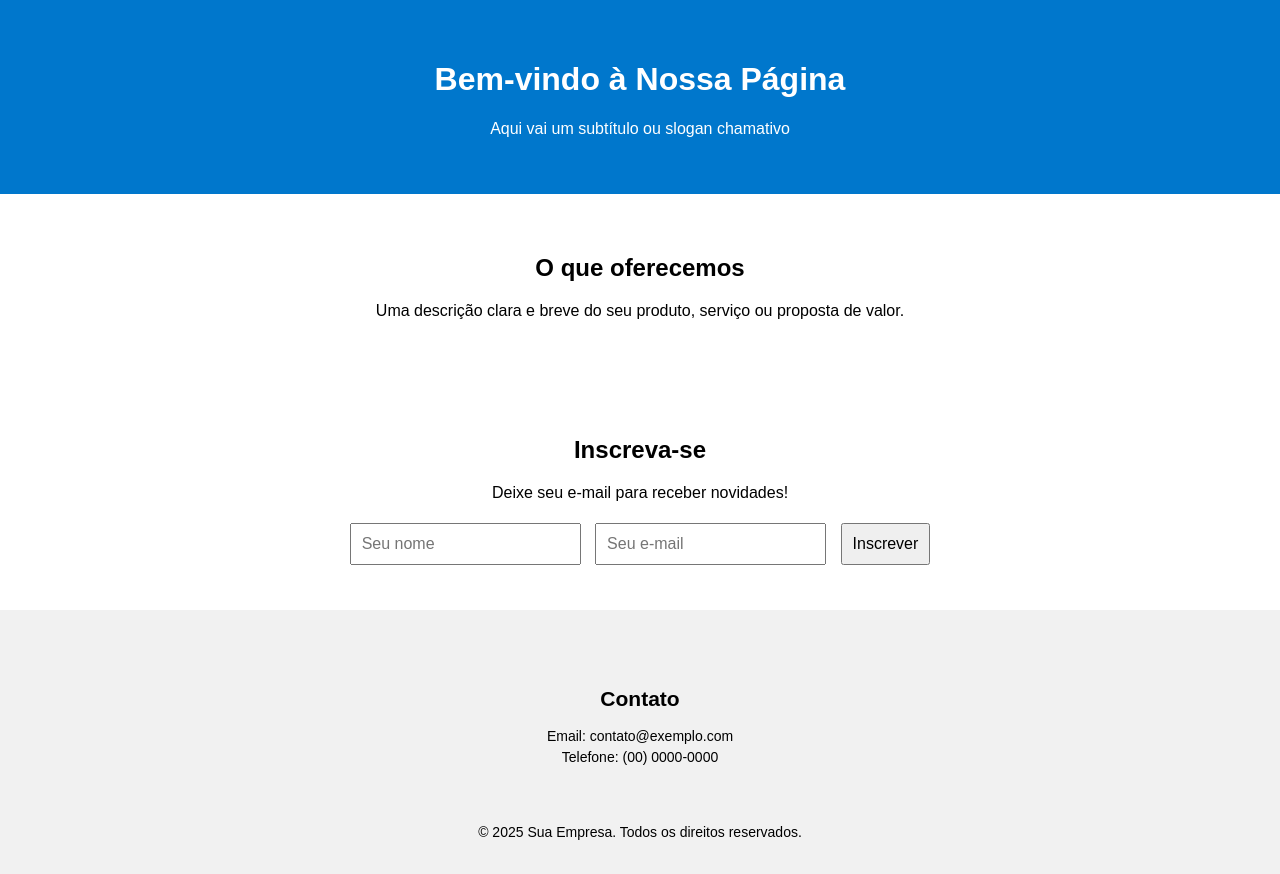
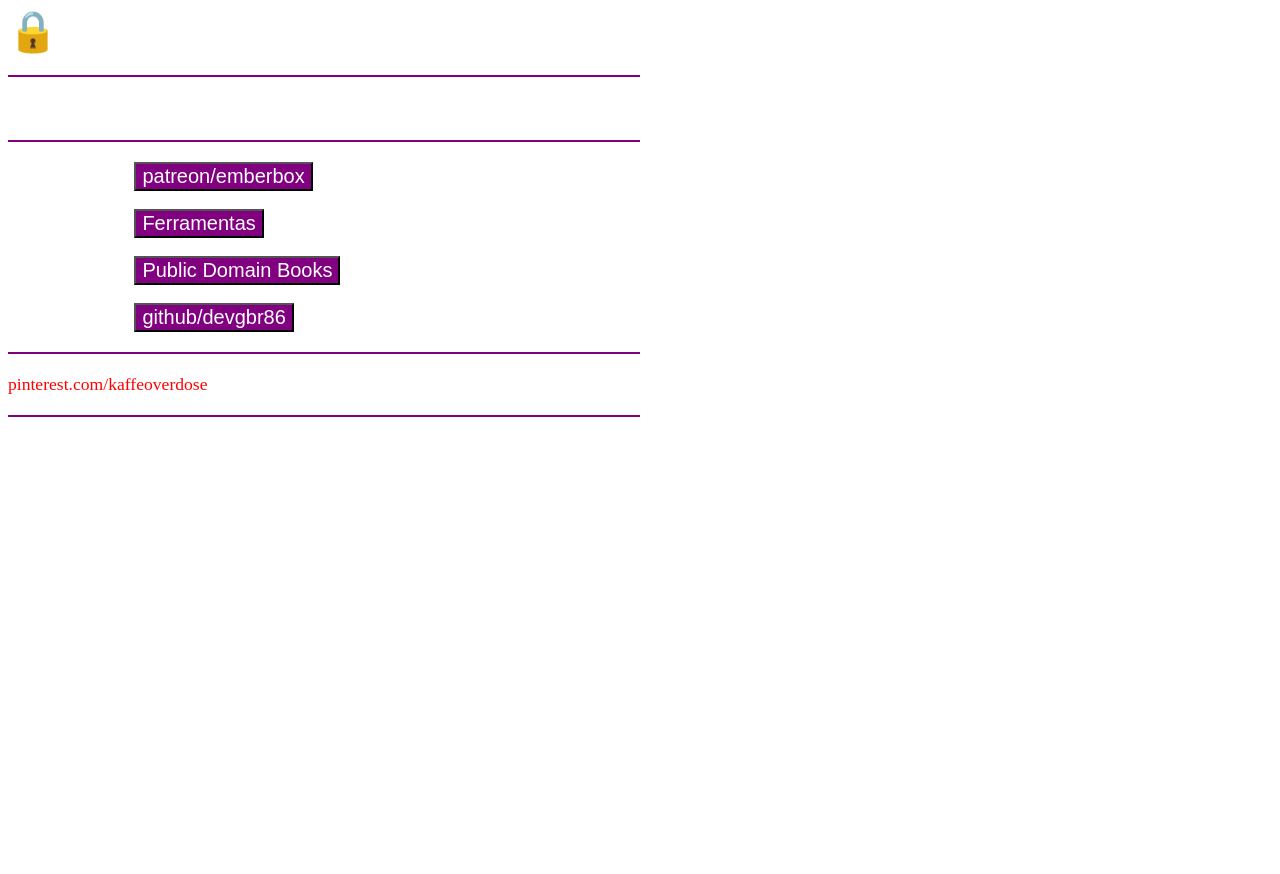
Before and after one commit to devgbr86/page, a plain HTML site: page index.html in a window 1280 px wide. After the commit the page ends 800 px from the top, so only its background shows below. Drawn offline with Linux system fonts and the light colour scheme.

Commit message:
Update index.html

```diff
--- a/index.html
+++ b/index.html
@@ -1,76 +1,120 @@
 <!DOCTYPE html>
 <html lang="pt-BR">
 <head>
-    <meta charset="UTF-8">
-    <meta name="viewport" content="width=device-width, initial-scale=1.0">
-    <title>Landing Page Simples</title>
-    <style>
-        body {
-            font-family: Arial, sans-serif;
-            margin: 0;
-            padding: 0;
-        }
+  <meta charset="UTF-8"> <!-- Suporte a acentuação -->
+  <meta name="viewport" content="width=device-width, initial-scale=1.0"> <!-- Responsividade -->
 
-        header {
-            background-color: #0077cc;
-            color: white;
-            padding: 40px 20px;
-            text-align: center;
-        }
+  <title>Caffe</title> <!-- Título que aparece na aba do navegador -->
 
-        section {
-            padding: 40px 20px;
-            text-align: center;
-        }
+  <link rel="stylesheet" href="style.css"> <!-- Link para o CSS externo (se usar) -->
 
-        #inscricao input, #inscricao button {
-            padding: 10px;
-            margin: 5px;
-            font-size: 16px;
-        }
+  <!-- Favicon (ícone da aba, opcional) -->
+  <link rel="icon" href="favicon.ico" type="image/x-icon">
+</head>
 
-        footer {
-            background-color: #f1f1f1;
-            padding: 20px;
-            text-align: center;
-            font-size: 14px;
-        }
 
-        #contato p {
-            margin: 5px 0;
-        }
-    </style>
-</head>
+
+
+
+
+
+
+
 <body>
+<div style="font-size: 250%;">🔒</div>
 
-    <header>
-        <h1>Bem-vindo à Nossa Página</h1>
-        <p>Aqui vai um subtítulo ou slogan chamativo</p>
-    </header>
 
-    <section id="descricao">
-        <h2>O que oferecemos</h2>
-        <p>Uma descrição clara e breve do seu produto, serviço ou proposta de valor.</p>
-    </section>
+<div style="width: 50%;
+      height: 2px;
+      background-color: #800080;
+      margin-left: 0;
+      margin-top: 20px;
+      margin-bottom: 20px;"></div>
 
-    <section id="inscricao">
-        <h2>Inscreva-se</h2>
-        <p>Deixe seu e-mail para receber novidades!</p>
-        <form action="#" method="post">
-            <input type="text" name="nome" placeholder="Seu nome" required>
-            <input type="email" name="email" placeholder="Seu e-mail" required>
-            <button type="submit">Inscrever</button>
-        </form>
-    </section>
 
-    <footer>
-        <section id="contato">
-            <h2>Contato</h2>
-            <p>Email: contato@exemplo.com</p>
-            <p>Telefone: (00) 0000-0000</p>
-        </section>
-        <p>&copy; 2025 Sua Empresa. Todos os direitos reservados.</p>
-    </footer>
+<div style="color: white;
+    font-size: 125%;">
+topverbs@gmail.com</div>
+
+
+<div style="width: 50%;
+      height: 2px;
+      background-color: #800080;
+      margin-left: 0;
+      margin-top: 20px;
+      margin-bottom: 20px;"></div>
+
+      <div style="margin-left: 10%;">
+<a href="https://www.patreon.com/emberbox">
+<button
+style="color: white;
+    background-color: purple;
+    font-size: 125%;
+    cursor: pointer;">patreon/emberbox</button></a>
+
+
+<br />
+<br />
+
+
+<a href="https://drive.google.com/drive/folders/10va8ouoUGKcW5uoYmZMFUi2lk1IyApXp?usp=sharing">
+<button
+style="color: white;
+    background-color: purple;
+    font-size: 125%;
+    cursor: pointer;">Ferramentas</button></a>
+
+
+<br />
+<br />
+
+
+<a href="https://drive.google.com/drive/folders/1hYeNQ6j2aKn6y54SRZWP4AnspWZAtX8Q?usp=sharing">
+<button
+style="color: white;
+    background-color: purple;
+    font-size: 125%;
+    cursor: pointer;">Public Domain Books</button></a>
+
+
+<br />
+<br />
+
+
+<a href="https://github.com/devgbr86/frontkit">
+<button
+style="color: white;
+    background-color: purple;
+    font-size: 125%;
+    cursor: pointer;">github/devgbr86</button></a></div>
+
+
+<div style="width: 50%;
+      height: 2px;
+      background-color: #800080;
+      margin-left: 0;
+      margin-top: 20px;
+      margin-bottom: 20px;"></div>
+
+
+<!-- Widget oficial Pinterest -->
+<a data-pin-do="embedUser" data-pin-scale-height="240" data-pin-scale-width="80" data-pin-board-width="400" href="https://www.pinterest.com/kaffeoverdose/"></a>
+<script async defer src="//assets.pinterest.com/js/pinit.js"></script>
+
+<div>
+<p style="font-size: 110%; color: red;">pinterest.com/kaffeoverdose</p></div>
+
+
+<div style="width: 50%;
+      height: 2px;
+      background-color: #800080;
+      margin-left: 0;
+      margin-top: 20px;
+      margin-bottom: 20px;"></div>
+
+
+
+
 
 </body>
 </html>
```
